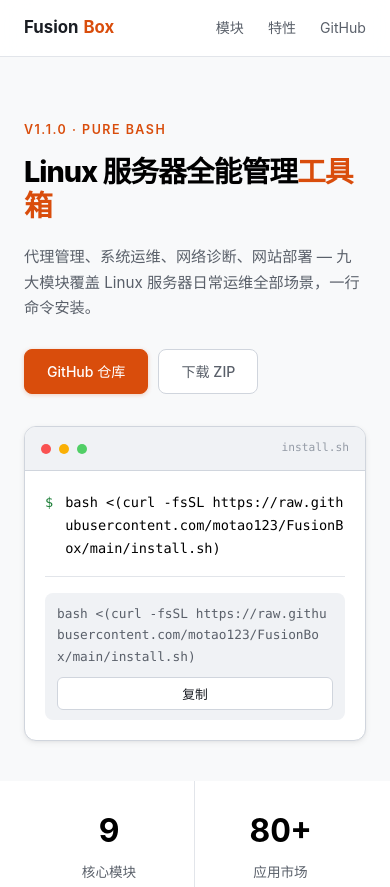
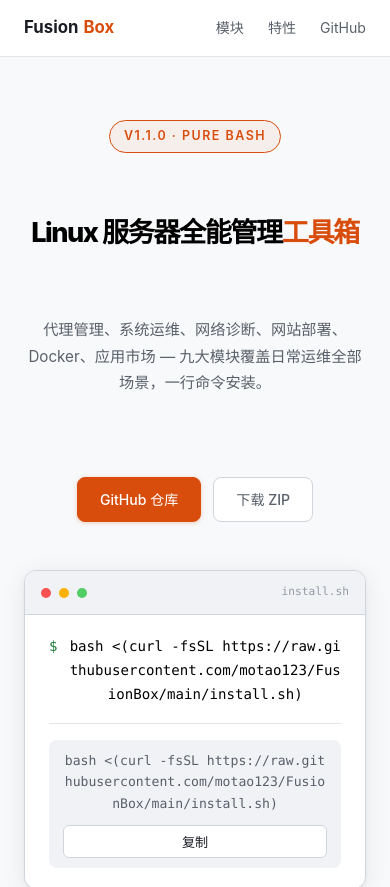
Before and after one commit to motao123/FusionBox, a plain HTML site: page docs/index.html in a window 390 px wide. Shown: the top 887 px of the page. Drawn offline with Linux system fonts and the light colour scheme.

Commit message:
docs: redesign hero section with centered layout
- Switch hero from side-by-side grid to centered vertical layout
- Add pill-style version badge with accent border
- Increase title size to 3.2em, center subtitle and buttons
- Enhance terminal card shadow and max-width
- Replace module grid negative margins with proper gap + rounded cards
- Add hover lift effect on module cards
- Update description to include Docker and app marketplace
- Adjust responsive breakpoints for new layout

```diff
--- a/docs/index.html
+++ b/docs/index.html
@@ -24,13 +24,13 @@
 .navbar nav a:hover{color:var(--text)}
 
 /* hero */
-.hero{padding:136px 0 60px;overflow:hidden}
-.hero-grid{display:grid;grid-template-columns:7fr 4fr;gap:40px;align-items:center}
-.hero-tag{font-size:.78em;font-weight:600;color:var(--accent);text-transform:uppercase;letter-spacing:1.5px;margin-bottom:14px}
-.hero h1{font-size:2.8em;font-weight:800;line-height:1.2;margin-bottom:20px;letter-spacing:-1px;color:#000;max-width:580px}
+.hero{padding:140px 0 80px;overflow:hidden;text-align:center}
+.hero-grid{display:flex;flex-direction:column;align-items:center;gap:48px}
+.hero-tag{display:inline-block;font-size:.78em;font-weight:600;color:var(--accent);text-transform:uppercase;letter-spacing:1.5px;margin-bottom:16px;padding:5px 14px;border:1px solid var(--accent);border-radius:20px;background:rgba(217,77,12,.06)}
+.hero h1{font-size:3.2em;font-weight:800;line-height:1.2;margin-bottom:20px;letter-spacing:-1.5px;color:#000}
 .hero h1 em{font-style:normal;color:var(--accent)}
-.hero .sub{font-size:1em;color:var(--dim);line-height:1.7;margin-bottom:28px;max-width:480px}
-.hero-btns{display:flex;gap:10px;flex-wrap:wrap}
+.hero .sub{font-size:1.08em;color:var(--dim);line-height:1.75;margin-bottom:32px;max-width:560px;margin-left:auto;margin-right:auto}
+.hero-btns{display:flex;gap:12px;justify-content:center;flex-wrap:wrap}
 .btn{display:inline-flex;align-items:center;gap:6px;padding:10px 22px;border-radius:8px;font-size:.88em;font-weight:500;border:1px solid var(--border);background:var(--surface);color:var(--text);text-decoration:none;transition:all .15s;cursor:pointer;font-family:inherit}
 .btn:hover{text-decoration:none}
 .btn-primary{background:var(--accent);color:#fff;border-color:var(--accent);box-shadow:0 1px 4px rgba(217,77,12,.25)}
@@ -39,20 +39,20 @@
 .btn-outline:hover{border-color:var(--accent);color:var(--accent)}
 
 /* terminal card */
-.term-card{background:var(--surface);border:1px solid var(--border);border-radius:var(--radius);overflow:hidden;box-shadow:var(--shadow)}
+.term-card{background:var(--surface);border:1px solid var(--border);border-radius:var(--radius);overflow:hidden;box-shadow:0 4px 24px rgba(0,0,0,.08),0 1px 4px rgba(0,0,0,.04);width:100%;max-width:560px}
 .term-bar{display:flex;align-items:center;gap:8px;padding:12px 16px;background:var(--code-bg);border-bottom:1px solid var(--border);font-size:.78em;color:var(--dim)}
 .term-dot{width:10px;height:10px;border-radius:50%}
 .term-dot.red{background:#fa5252}
 .term-dot.yellow{background:#fab005}
 .term-dot.green{background:#51cf66}
 .term-bar .term-fname{margin-left:auto;font-family:"SF Mono","Cascadia Code","Consolas",monospace;color:var(--muted);font-size:.9em}
-.term-body{padding:20px}
-.term-body .cmd-block{display:flex;align-items:flex-start;gap:12px;font-family:"SF Mono","Cascadia Code","Consolas",monospace;font-size:.85em;line-height:1.7;color:#000;padding-bottom:16px;margin-bottom:16px;border-bottom:1px solid var(--border2)}
+.term-body{padding:20px 24px}
+.term-body .cmd-block{display:flex;align-items:flex-start;gap:12px;font-family:"SF Mono","Cascadia Code","Consolas",monospace;font-size:.88em;line-height:1.7;color:#000;padding-bottom:16px;margin-bottom:16px;border-bottom:1px solid var(--border2)}
 .term-body .cmd-block .prompt{color:var(--green);flex-shrink:0;user-select:none}
 .term-body .cmd-block .cmd-text{word-break:break-all}
-.term-body .copy-row{display:flex;align-items:center;gap:10px;padding:10px 12px;background:var(--code-bg);border-radius:8px}
-.term-body .copy-row code{font-family:"SF Mono","Cascadia Code","Consolas",monospace;font-size:.8em;color:var(--dim);flex:1;overflow:hidden;text-overflow:ellipsis;white-space:nowrap}
-.term-body .copy-row .cp{padding:6px 14px;border:1px solid var(--border);border-radius:6px;background:var(--surface);font-size:.8em;cursor:pointer;transition:all .12s;font-family:inherit;color:var(--text);white-space:nowrap;flex-shrink:0}
+.term-body .copy-row{display:flex;align-items:center;gap:10px;padding:10px 14px;background:var(--code-bg);border-radius:8px}
+.term-body .copy-row code{font-family:"SF Mono","Cascadia Code","Consolas",monospace;font-size:.82em;color:var(--dim);flex:1;overflow:hidden;text-overflow:ellipsis;white-space:nowrap}
+.term-body .copy-row .cp{padding:6px 16px;border:1px solid var(--border);border-radius:6px;background:var(--surface);font-size:.82em;cursor:pointer;transition:all .12s;font-family:inherit;color:var(--text);white-space:nowrap;flex-shrink:0}
 .term-body .copy-row .cp:hover{border-color:var(--accent);color:var(--accent)}
 .term-body .copy-row .cp.copied{background:var(--green-bg);border-color:var(--green);color:var(--green)}
 
@@ -73,9 +73,9 @@
 .section-header .desc{font-size:.95em;color:var(--dim);line-height:1.5;max-width:600px}
 
 /* module grid */
-.mg{display:grid;grid-template-columns:repeat(3,1fr)}
-.mc{padding:28px 24px;background:var(--surface);border:1px solid var(--border2);margin-top:-1px;margin-left:-1px;transition:background .15s,box-shadow .15s;position:relative}
-.mc:hover{background:var(--code-bg);z-index:1}
+.mg{display:grid;grid-template-columns:repeat(3,1fr);gap:16px}
+.mc{padding:28px 24px;background:var(--surface);border:1px solid var(--border2);border-radius:var(--radius);transition:all .2s;position:relative}
+.mc:hover{border-color:var(--border);box-shadow:0 4px 16px rgba(0,0,0,.06);transform:translateY(-2px)}
 .mc .l{font-family:"SF Mono","Cascadia Code","Consolas",monospace;font-size:.77em;color:var(--accent);margin-bottom:8px;font-weight:500}
 .mc h3{font-size:1em;font-weight:600;color:#000;margin-bottom:6px}
 .mc p{font-size:.86em;color:var(--dim);line-height:1.6}
@@ -95,24 +95,24 @@
 
 /* responsive */
 @media(max-width:860px){
-  .hero-grid{grid-template-columns:1fr;gap:32px}
-  .hero h1{font-size:2.6em;max-width:none}
-  .hero .sub{max-width:none}
+  .hero h1{font-size:2.6em}
   .stats-inner{grid-template-columns:repeat(2,1fr)}
   .sc:nth-child(2){border-right:none}
   .sc:nth-child(3){border-top:1px solid var(--border2)}
   .sc:nth-child(4){border-right:none;border-top:1px solid var(--border2)}
-  .mg{grid-template-columns:1fr}
-  .mc{margin-top:-1px;margin-left:0}
+  .mg{grid-template-columns:1fr 1fr}
+  .mc{margin-top:0;margin-left:0}
 }
 @media(max-width:640px){
   .fg{grid-template-columns:1fr}
-  .hero{padding:120px 0 40px}
-  .hero h1{font-size:1.8em;max-width:none}
+  .hero{padding:120px 0 60px}
+  .hero h1{font-size:2em}
   .hero .sub{font-size:.95em}
   .stats-inner{grid-template-columns:1fr 1fr}
+  .mg{grid-template-columns:1fr}
 }
 @media(max-width:420px){
+  .hero h1{font-size:1.7em}
   .term-body .copy-row{flex-wrap:wrap}
   .term-body .copy-row code{white-space:normal;word-break:break-all}
   .term-body .copy-row .cp{width:100%;text-align:center}
@@ -138,16 +138,13 @@
   <section class="hero">
     <div class="container">
       <div class="hero-grid">
-        <div>
         <div class="hero-tag">v1.1.0 &middot; Pure Bash</div>
         <h1>Linux 服务器全能管理<em>工具箱</em></h1>
-          <p class="sub">代理管理、系统运维、网络诊断、网站部署 &mdash; 九大模块覆盖 Linux 服务器日常运维全部场景，一行命令安装。</p>
+        <p class="sub">代理管理、系统运维、网络诊断、网站部署、Docker、应用市场 &mdash; 九大模块覆盖日常运维全部场景，一行命令安装。</p>
         <div class="hero-btns">
           <a href="https://github.com/motao123/FusionBox" class="btn btn-primary">GitHub 仓库</a>
           <a href="https://github.com/motao123/FusionBox/archive/refs/heads/main.zip" class="btn btn-outline">下载 ZIP</a>
         </div>
-        </div>
-        <div>
         <div class="term-card">
           <div class="term-bar">
             <span class="term-dot red"></span>
@@ -163,7 +160,6 @@
             <div class="copy-row">
               <code>bash &lt;(curl -fsSL https://raw.githubusercontent.com/motao123/FusionBox/main/install.sh)</code>
               <button class="cp" onclick="cpy(this)">复制</button>
-              </div>
             </div>
           </div>
         </div>
```
Lines whose indentation alone changed are shown as unchanged.
